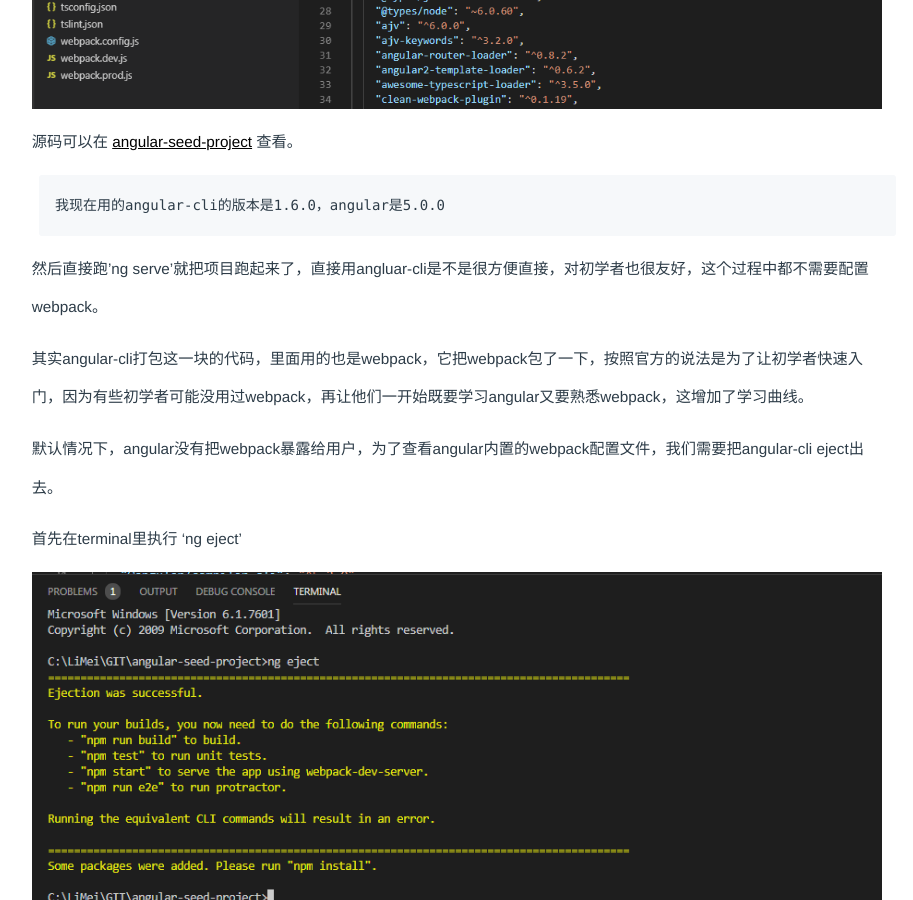
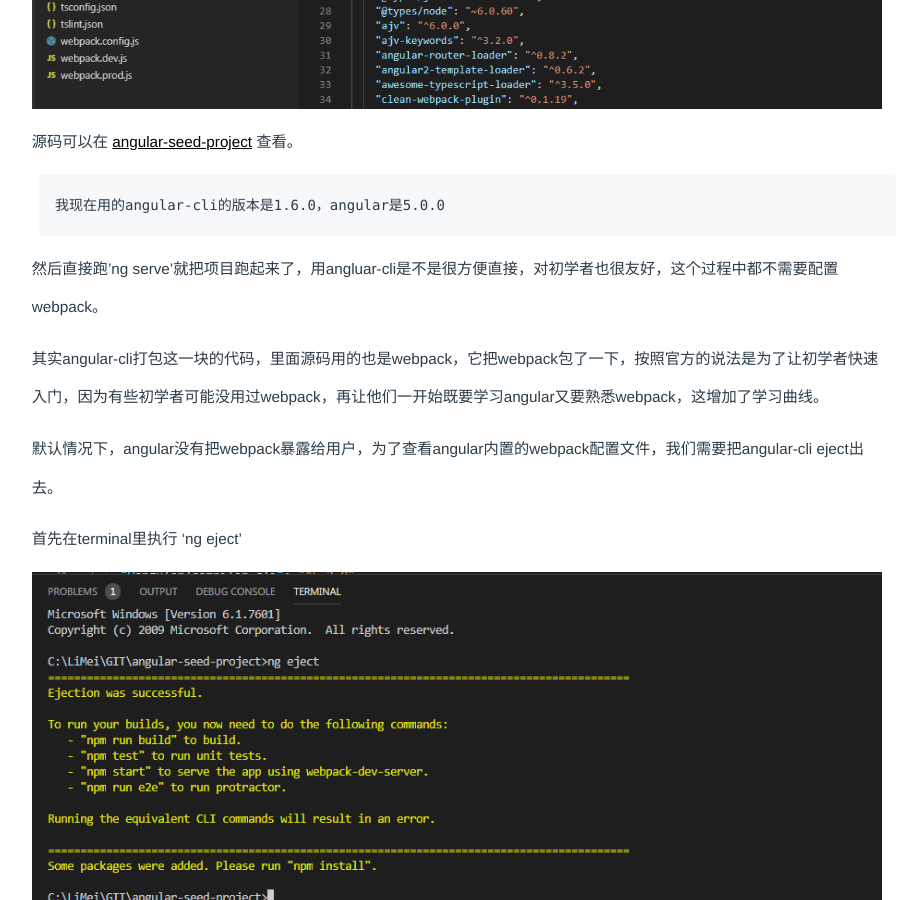
Before and after one commit to LiMeii/LiMeii.github.io, a Jekyll site: the page built from _posts/2018-09-29-angular-webpack.md, in a window 1280 px wide and 900 px high, scrolled down 797 px. Shown: the whole window, without its empty margins (191-1104 px from the left). Built offline with Jekyll 4.4.1, drawn with Linux system fonts in a browser that asks for light colours; some of the changed text lies outside the part shown.

Commit message:
update angular webpack post

````diff
--- a/_posts/2018-09-29-angular-webpack.md
+++ b/_posts/2018-09-29-angular-webpack.md
@@ -25,9 +25,9 @@
 ```
 我现在用的angular-cli的版本是1.6.0，angular是5.0.0
 ```
-然后直接跑'ng serve'就把项目跑起来了，直接用angluar-cli是不是很方便直接，对初学者也很友好，这个过程中都不需要配置webpack。
+然后直接跑'ng serve'就把项目跑起来了，用angluar-cli是不是很方便直接，对初学者也很友好，这个过程中都不需要配置webpack。
 
-其实angular-cli打包这一块的代码，里面用的也是webpack，它把webpack包了一下，按照官方的说法是为了让初学者快速入门，因为有些初学者可能没用过webpack，再让他们一开始既要学习angular又要熟悉webpack，这增加了学习曲线。
+其实angular-cli打包这一块的代码，里面源码用的也是webpack，它把webpack包了一下，按照官方的说法是为了让初学者快速入门，因为有些初学者可能没用过webpack，再让他们一开始既要学习angular又要熟悉webpack，这增加了学习曲线。
 
 默认情况下，angular没有把webpack暴露给用户，为了查看angular内置的webpack配置文件，我们需要把angular-cli eject出去。
 
@@ -37,7 +37,7 @@
 
 ```
 需要注意的是 Angular6 以上版本目前不支持ng eject，官方文档说是后续会再开放。
-把angular-cli eject 以后就不能直接在用ng的命令了，需要在package.json中的script配置你自己的命令。
+把angular-cli eject 以后就不能再用ng的命令了，需要在package.json中的script配置你自己的命令。
 ```
 
 执行eject命令以后，会在根目录下新加 webpack.config.js 文件，这个是angular-cli默认的一个webpack配置，大致的内容如下：
@@ -100,7 +100,7 @@
 ![angular build dev]( https://limeii.github.io/assets/images/posts/angular/angular-build-dev-file.png){:height="100%" width="100%"}
 
 
-### 第五步，创建PRODUCTION的打包方式，在根目标下新增一个webpack.prod.js文件
+### 第五步，创建Production的打包方式，在根目标下新增一个webpack.prod.js文件
 
 关于webpack.prod完整代码可以查看 [webpack.prod.js](https://github.com/LiMeii/angular-seed-project/blob/master/webpack.prod.js)
 
````
Also changed, not shown: other parts of _posts/2018-09-29-angular-webpack.md (+3 -3 lines).
